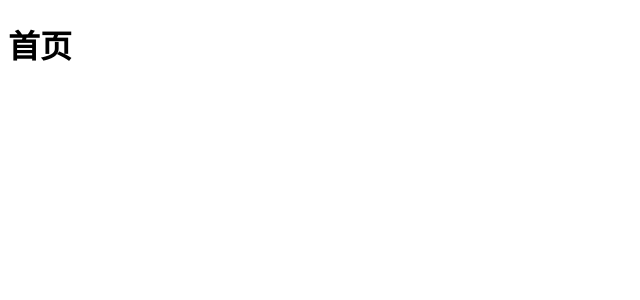
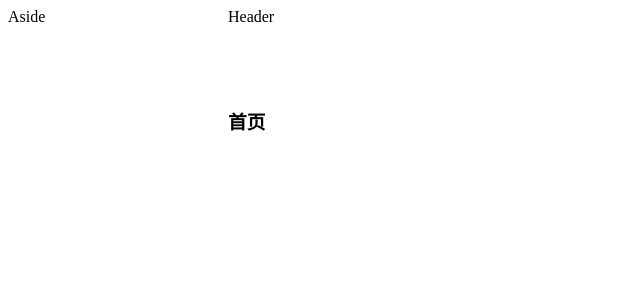
Before and after one commit to L1NFeNg/aurora, a Vue app: page / in a window 1280 px wide. Shown: the top 300 px of the page, without its empty margins (0-640 px from the left). Built offline with nearby package versions, Linux system fonts and the light colour scheme.

Commit message:
layout test

```diff
--- a/src/App.vue
+++ b/src/App.vue
@@ -1,9 +1,11 @@
 <template>
-  <router-view/>
+  <layout>
+    <router-view/>
+  </layout>
 </template>
 
 <script lang="ts" setup>
-
+  import layout from "@/layouts/index.vue";
 </script>
 
 <style lang="scss" scoped>
--- /dev/null
+++ b/src/layouts/index.vue
@@ -0,0 +1,19 @@
+<script setup lang="ts">
+
+</script>
+
+<template>
+  <div class="common-layout">
+    <el-container>
+      <el-aside width="200px">Aside</el-aside>
+      <el-container>
+        <el-header>Header</el-header>
+        <el-main><slot></slot></el-main>
+      </el-container>
+    </el-container>
+  </div>
+</template>
+
+<style scoped lang="scss">
+
+</style>
```
Also changed, not shown: src/router/index.ts (line endings or trailing spaces).
